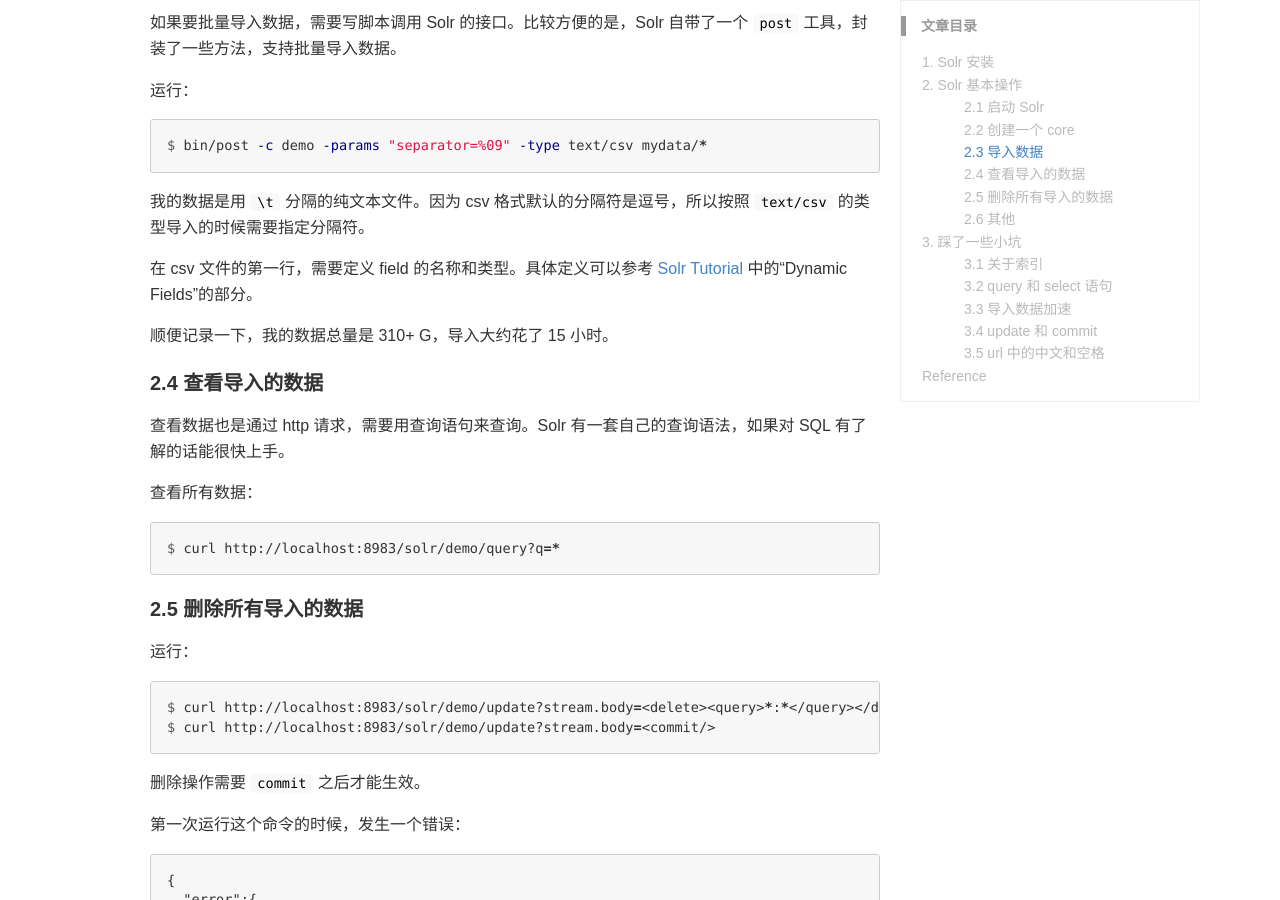
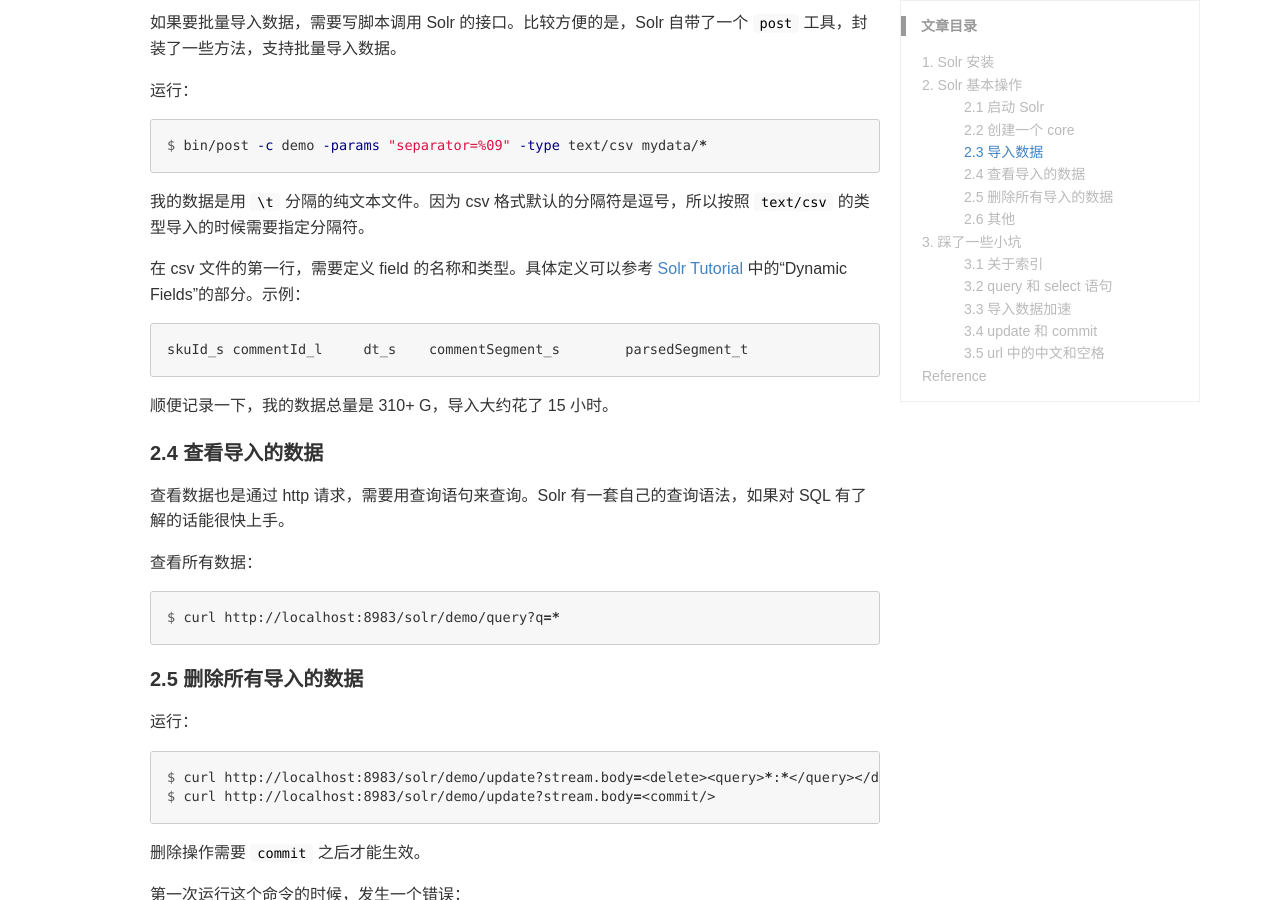
Before and after one commit to Miopas/miopas.github.io, a Jekyll site: the page built from _posts/2018-05-30-solr-01.md, in a window 1280 px wide and 900 px high, scrolled down 1892 px. Built offline with Jekyll 4.4.1, drawn with Linux system fonts in a browser that asks for light colours.

Commit message:
Update 2018-05-30-solr-01.md

````diff
--- a/_posts/2018-05-30-solr-01.md
+++ b/_posts/2018-05-30-solr-01.md
@@ -83,7 +83,11 @@ $ bin/post -c demo -params "separator=%09" -type text/csv mydata/*
 ```
 我的数据是用 `\t` 分隔的纯文本文件。因为 csv 格式默认的分隔符是逗号，所以按照 `text/csv` 的类型导入的时候需要指定分隔符。
 
-在 csv 文件的第一行，需要定义 field 的名称和类型。具体定义可以参考 [Solr Tutorial](http://yonik.com/solr-tutorial/) 中的“Dynamic Fields”的部分。
+在 csv 文件的第一行，需要定义 field 的名称和类型。具体定义可以参考 [Solr Tutorial](http://yonik.com/solr-tutorial/) 中的“Dynamic Fields”的部分。示例：
+
+```
+skuId_s	commentId_l	dt_s	commentSegment_s	parsedSegment_t
+```
 
 顺便记录一下，我的数据总量是 310+ G，导入大约花了 15 小时。
 
````
